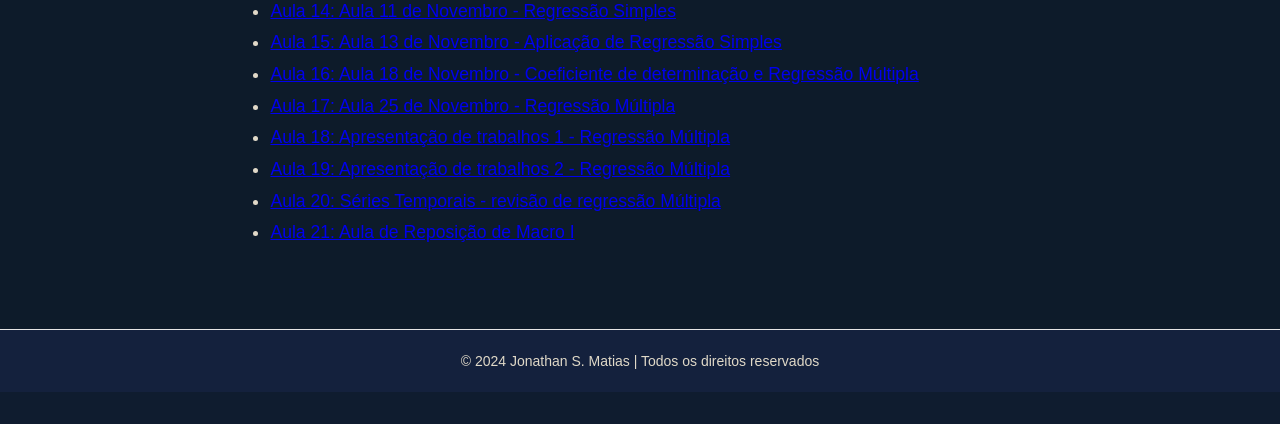
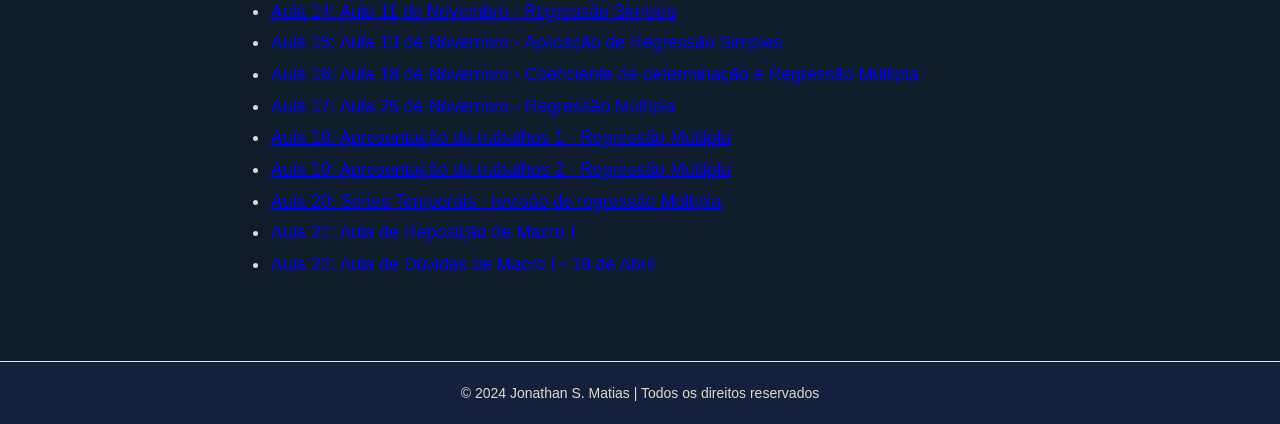
Before and after one commit to jonathanestatistica/webpage, a Flask app: page /videos/ in a window 1280 px wide. Shown: the part 884-1308 px from the top of the page. Before the commit the page ends 1276 px from the top, so only its background shows below. Run offline with Flask 3, Linux system fonts and the light colour scheme.

Commit message:
Add files via upload

```diff
--- a/templates/videos.html
+++ b/templates/videos.html
@@ -27,6 +27,7 @@
         <li><a href="https://www.youtube.com/watch?v=kvIpixYSNQE" target="_blank">Aula 19: Apresentação de trabalhos 2 - Regressão Múltipla</a></li>
         <li><a href="https://www.youtube.com/watch?v=vzyi8Z8FU_I" target="_blank">Aula 20: Séries Temporais - revisão de regressão Múltipla</a></li>
         <li><a href="https://www.youtube.com/watch?v=gCLRdRq7hXc" target="_blank">Aula 21: Aula de Reposição de Macro I</a></li>
+        <li><a href="https://www.youtube.com/watch?v=NBpzYe2PGQ0" target="_blank">Aula 22: Aula de Dúvidas de Macro I - 19 de Abril</a></li>
     </ul>
 </div>
 {% endblock %}
```
